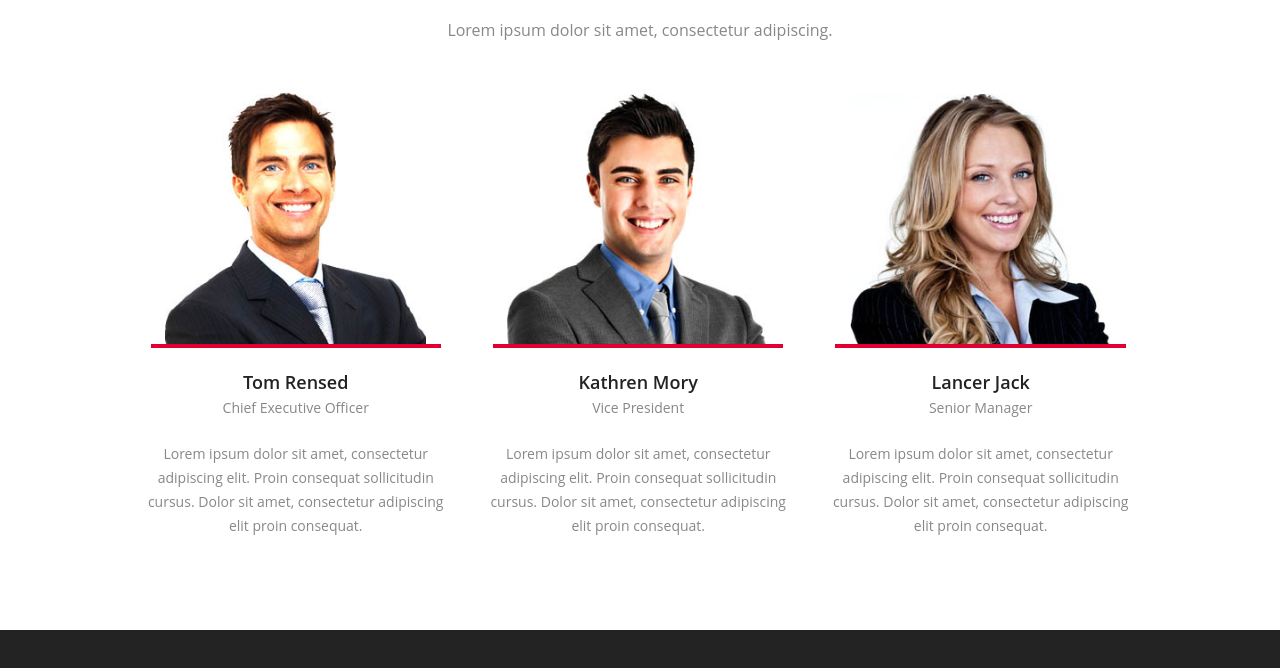
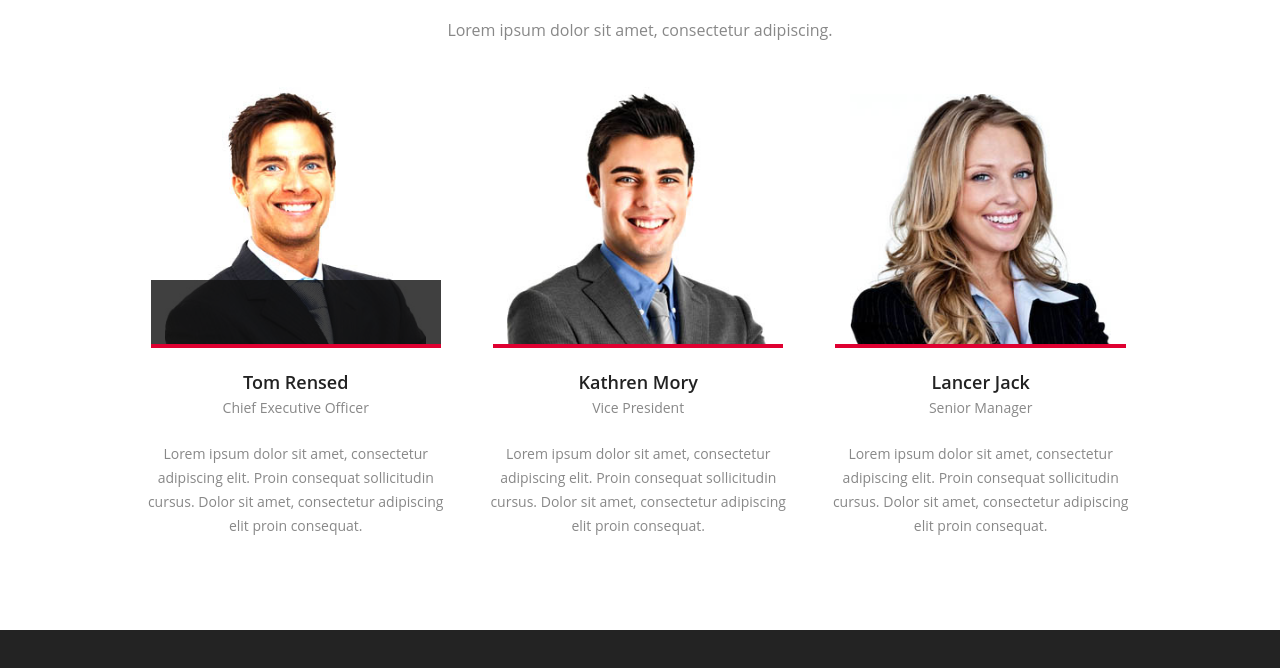
Before and after one commit to albertgrigorian1/albertgrigorian1.github.io, a plain HTML site: page index.html in a window 1280 px wide. In both pictures the pointer is over the element 295 px from the left and 3049 px from the top of the page. Shown: the part 2735-3403 px from the top of the page. Drawn offline with nearby package versions, Linux system fonts and the light colour scheme.

Commit message:
Add files via upload

```diff
--- a/css/style.css
+++ b/css/style.css
@@ -695,7 +695,9 @@ img {
     border-bottom: 4px solid #df0031;
 }
 
-
+.team_box:hover .team_box_shadow {
+    box-shadow: inset  0px 0px 0px 148px rgba(17,17,17,0.80);
+}
 
 .team_box:hover ul {
     display: block;
```
